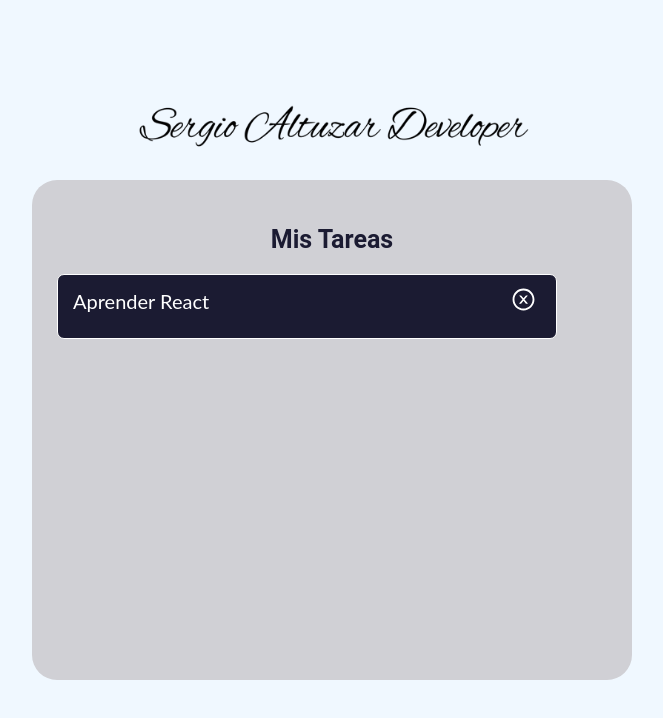
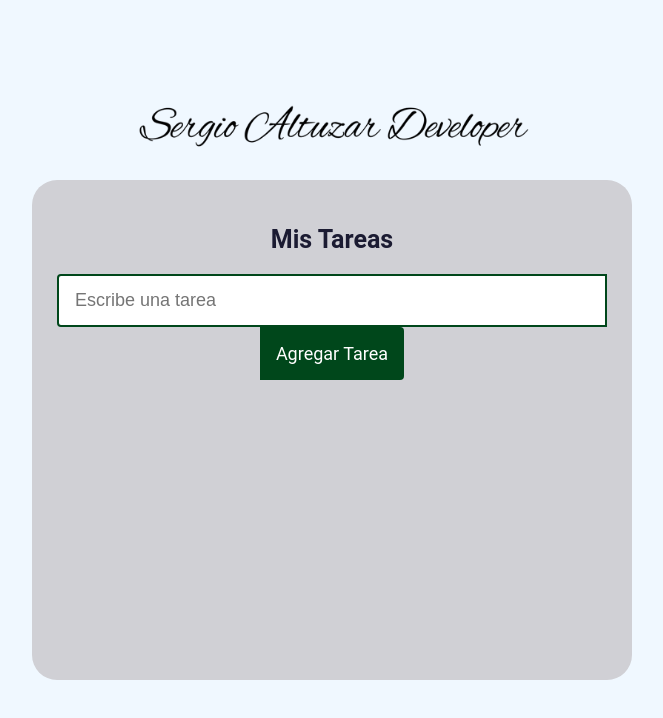
Before and after one commit to sergioaltuzar/tareasreact, a React (Create React App) app: page / in a window 1280 px wide. Shown: the top 718 px of the page, without its empty margins (308-971 px from the left). Built offline with nearby package versions, Linux system fonts and the light colour scheme.

Commit message:
boton y area

```diff
--- a/src/App.js
+++ b/src/App.js
@@ -1,6 +1,6 @@
 import './App.css';
 import sergioLogo from './imagenes/logo-sergio.png';
-import Tarea from './componentes/Tarea';
+import TareaFormulario from './componentes/TareaFormulario';
 
 function App() {
   return (
@@ -10,7 +10,7 @@ function App() {
       </div>
         <div className='tareas-lista-principal'>
           <h1>Mis Tareas</h1>
-          <Tarea texto='Aprender React'/>
+          <TareaFormulario />
         </div>
 
     </div>
--- a/src/componentes/TareaFormulario.js
+++ b/src/componentes/TareaFormulario.js
@@ -6,8 +6,8 @@ function TareaFormulario (props) {
             <input
             className='tarea-input'
             type='text'
-            placeholder='Escribe una terea'
-            name='text0'
+            placeholder='Escribe una tarea'
+            name='texto'
             />
             <button
             className='tarea-boton'>
```
